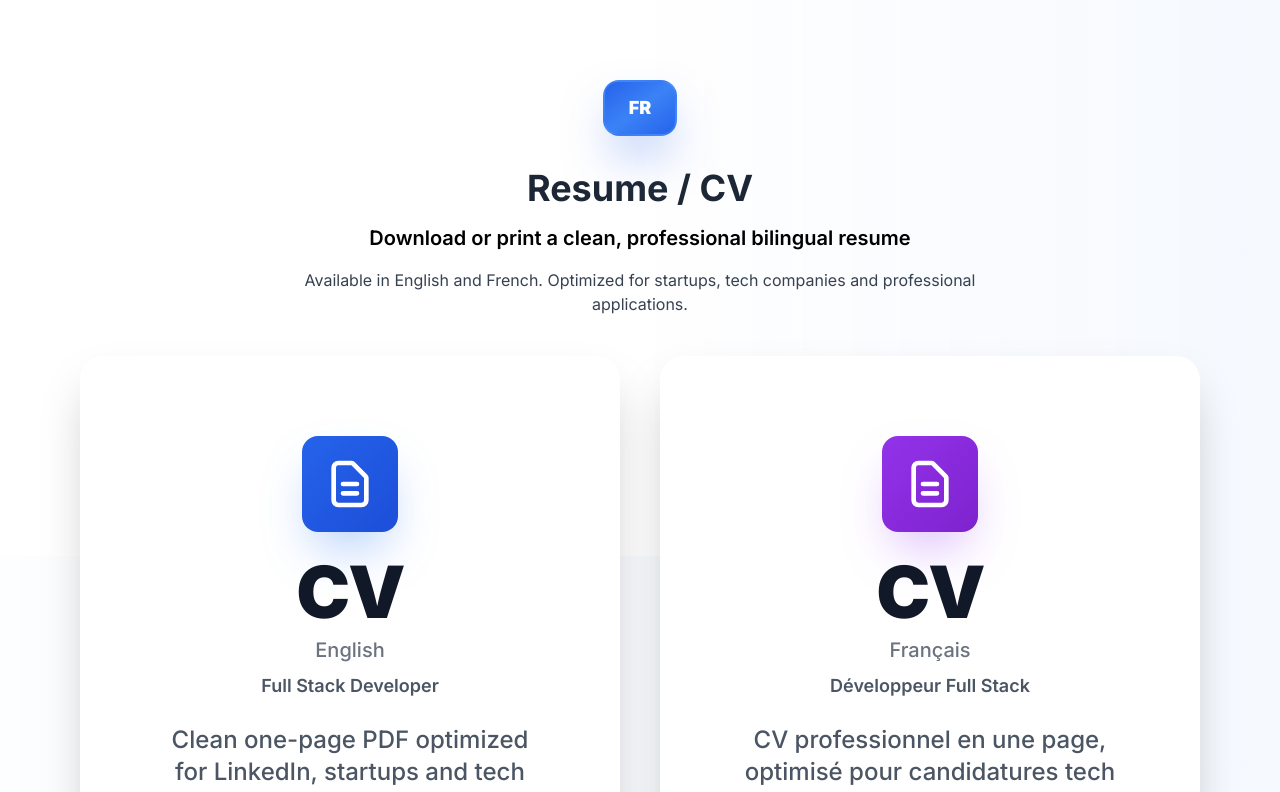
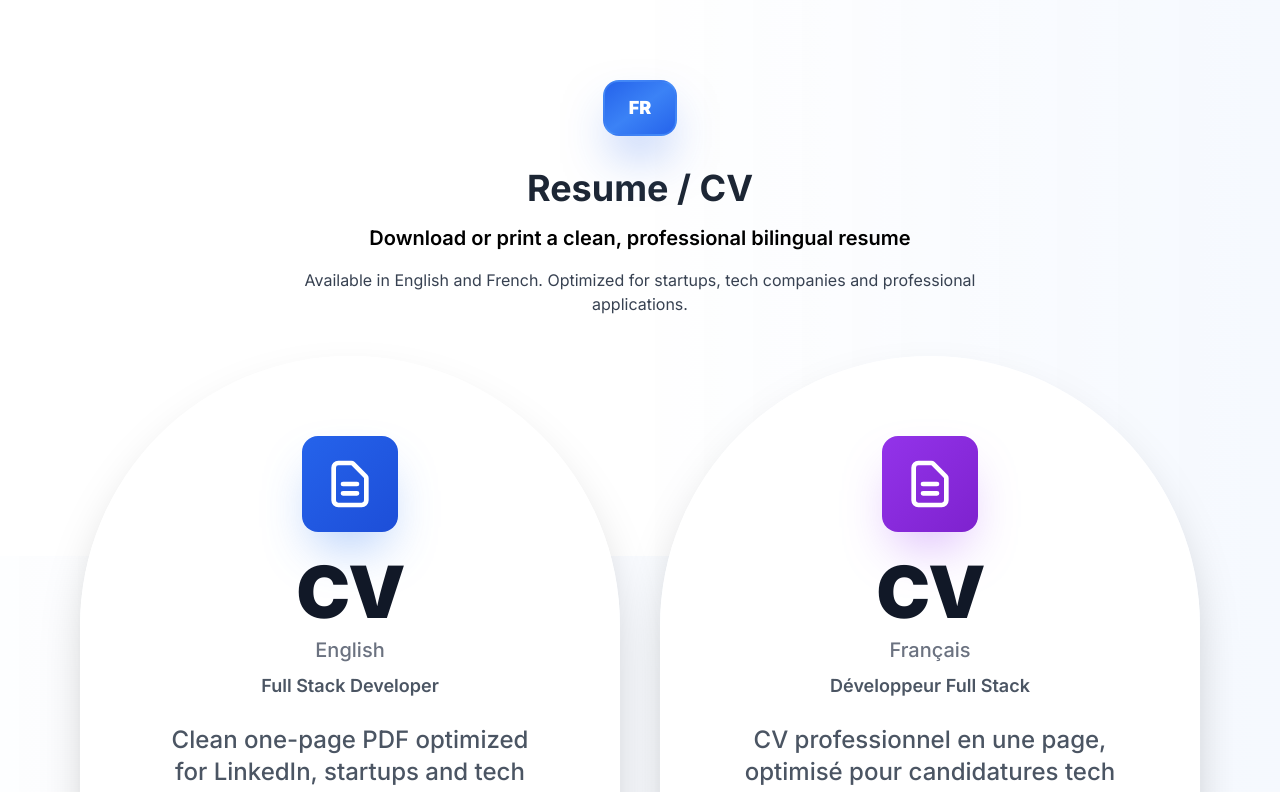
Before and after one commit to Sy2force/Portfolio---pro, a Next.js app: page /resume in a window 1280 px wide. Shown: the top 792 px of the page. Built offline with nearby package versions, Linux system fonts and the light colour scheme.

Commit message:
Transformed CV cards into rounded capsules - changed border-radius from rounded-3xl to rounded-full for both English and French cards

```diff
--- a/app/resume/page.tsx
+++ b/app/resume/page.tsx
@@ -214,7 +214,7 @@ export default function ResumePage() {
                 rotateY: 2,
                 rotateX: 2
               }}
-              className="bg-white/95 backdrop-blur-xl border-3 border-gray-300 rounded-3xl p-4 md:p-20 hover:border-blue-600 transition-all duration-500 flex flex-col shadow-2xl hover:shadow-3xl hover:shadow-blue-600/30 relative overflow-hidden"
+              className="bg-white/95 backdrop-blur-xl border-3 border-gray-300 rounded-full p-4 md:p-20 hover:border-blue-600 transition-all duration-500 flex flex-col shadow-2xl hover:shadow-3xl hover:shadow-blue-600/30 relative overflow-hidden"
               style={{
                 perspective: '1000px'
               }}
@@ -272,7 +272,7 @@ export default function ResumePage() {
                 rotateY: -2,
                 rotateX: 2
               }}
-              className="bg-white/95 backdrop-blur-xl border-3 border-gray-300 rounded-3xl p-4 md:p-20 hover:border-purple-600 transition-all duration-500 flex flex-col shadow-2xl hover:shadow-3xl hover:shadow-purple-600/30 relative overflow-hidden"
+              className="bg-white/95 backdrop-blur-xl border-3 border-gray-300 rounded-full p-4 md:p-20 hover:border-purple-600 transition-all duration-500 flex flex-col shadow-2xl hover:shadow-3xl hover:shadow-purple-600/30 relative overflow-hidden"
               style={{
                 perspective: '1000px'
               }}
```
